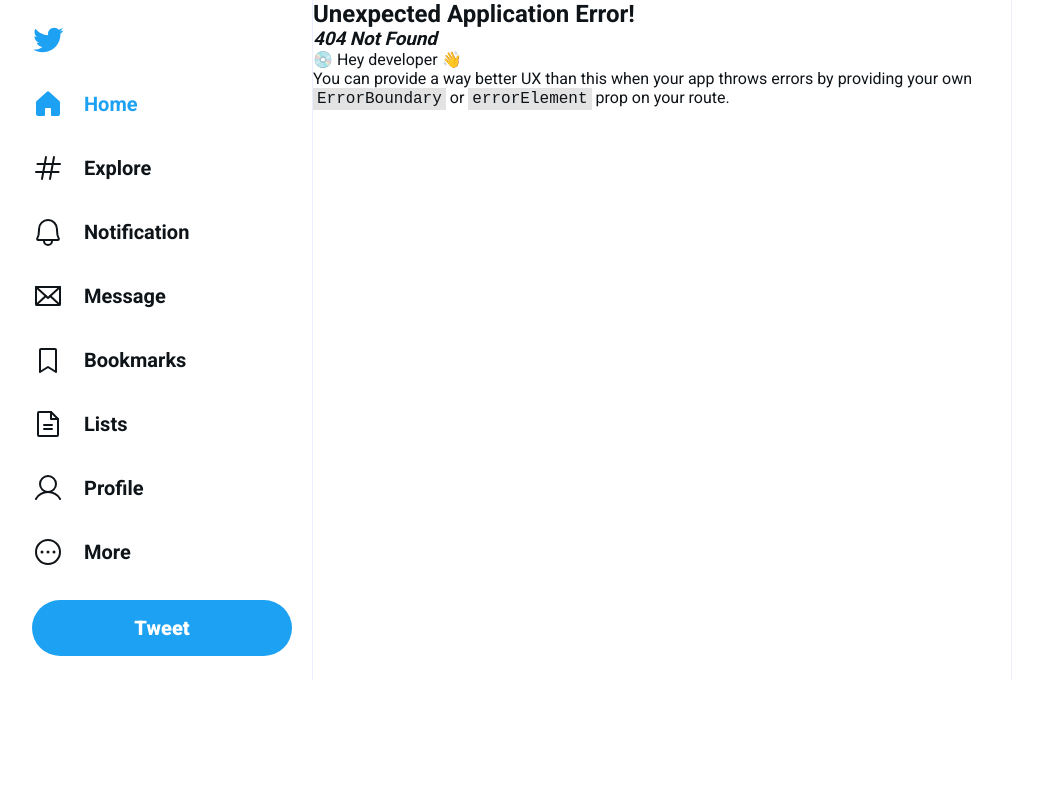
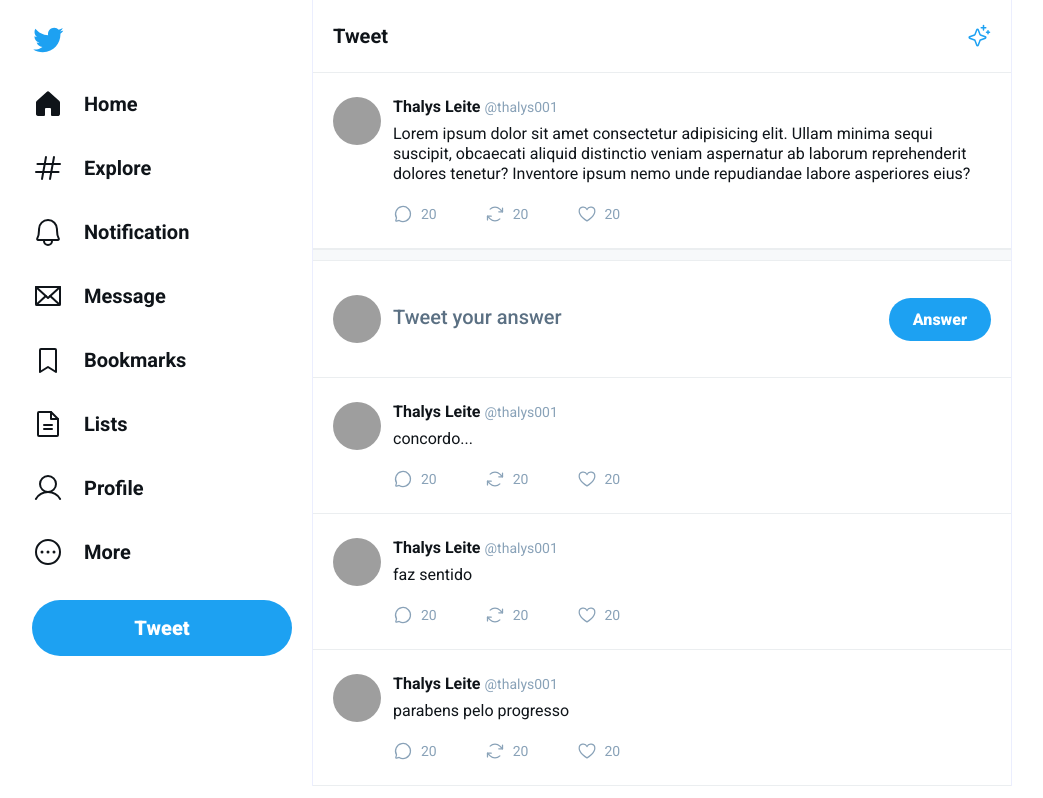
Before and after one commit to Thalys001/ui-twitter, a React (Vite) app: page /status in a window 1280 px wide. Before the commit this address had no page. Shown: the whole page, without its empty margins (128-1171 px from the left). Built offline with nearby package versions, Linux system fonts and the light colour scheme; grey boxes are pictures that could not be loaded.

Commit message:
feat(status): status page visual structure with react router

```diff
--- a/src/components/Sidebar.tsx
+++ b/src/components/Sidebar.tsx
@@ -1,5 +1,6 @@
+import { House, Hash, Bell, Envelope, BookmarkSimple, FileText, User, DotsThreeCircle } from 'phosphor-react'
+import { Link, NavLink } from 'react-router-dom'
 import twitterLogo from '../assets/logo-twitter.svg'
-import { House, Hash, Bell, Envelope, BookmarkSimple, FileText, User, DotsThreeCircle } from 'phosphor-react'
 
 import './Sidebar.css'
 
@@ -8,10 +9,10 @@
     <aside className='sidebar'>
       <img className='logo' src={twitterLogo} alt="Logo" />
       <nav className='main-navigation'>
-        <a className='active' href="">
+        <NavLink to="/">
           <House weight='fill' />
           Home
-        </a>
+        </NavLink>
         <a href="">
           <Hash />
           Explore
--- a/src/components/Tweet.tsx
+++ b/src/components/Tweet.tsx
@@ -1,4 +1,5 @@
 import { ArrowsClockwise, ChatCircle, Heart } from 'phosphor-react'
+import { Link } from 'react-router-dom'
 import './Tweet.css'
 
 interface TweetProps {
@@ -7,7 +8,7 @@
 
 export function Tweet(props: TweetProps) {
   return (
-    <a href="#" className='tweet' >
+    <Link to="/status" className='tweet' >
       <img src="https://github.com/thalys001.png" alt="Thalys Leite" />
 
       <div className="tweet-content">
@@ -33,6 +34,6 @@
           </button>
         </div>
       </div>
-    </a>
+    </Link>
   )
 }
--- /dev/null
+++ b/src/layouts/Default.tsx
@@ -0,0 +1,13 @@
+import { Outlet } from "react-router-dom";
+import { Sidebar } from "../components/Sidebar";
+
+export function Default() {
+  return (
+    <div className='layout'>
+      <Sidebar />
+      <div className="content">
+        <Outlet />
+      </div>
+    </div>
+  )
+}
--- a/src/main.tsx
+++ b/src/main.tsx
@@ -2,17 +2,11 @@
 import ReactDOM from 'react-dom/client'
 import './global.css'
 
-import { Sidebar } from './components/Sidebar'
 import { RouterProvider } from 'react-router-dom'
 import { router } from './routes'
 
 ReactDOM.createRoot(document.getElementById('root') as HTMLElement).render(
   <React.StrictMode>
-    <div className='layout'>
-      <Sidebar />
-      <div className="content">
-          <RouterProvider router={router} />
-      </div>
-    </div>
+    <RouterProvider router={router} />
   </React.StrictMode>,
 )
--- /dev/null
+++ b/src/pages/Status.css
@@ -0,0 +1,52 @@
+.answer-tweet-form {
+  padding: 1.5rem 1.25rem;
+  display: flex;
+  align-items: center;
+  gap: 0.5rem;
+  border-bottom: 1px solid #ebeef0;
+}
+
+.answer-tweet-form label {
+  flex: 1;
+  display: flex;
+  align-items: center;
+  gap: 0.75rem;
+}
+
+.answer-tweet-form label img {
+  width: 3rem;
+  height: 3rem;
+  border-radius: 9999px;
+}
+
+.answer-tweet-form label textarea {
+  flex: 1;
+  border: 0;
+  font-size: 1.25rem;
+  font-weight: 500;
+  margin-top: 1.25rem;
+  resize: none;
+}
+
+.answer-tweet-form label textarea:focus {
+  outline: none;
+}
+
+.answer-tweet-form label textarea::placeholder {
+  color: #5b7083;
+}
+
+.answer-tweet-form button[type="submit"] {
+  margin-left: auto;
+  background: var(--twitter-blue);
+  border-radius: 999px;
+  padding: 0.75rem 1.5rem;
+  color: #fff;
+  font-size: 1rem;
+  font-weight: 900;
+  border: 0;
+}
+
+.answer-tweet-form button[type="submit"]:hover {
+  filter: brightness(0.9);
+}
--- /dev/null
+++ b/src/pages/Status.tsx
@@ -0,0 +1,35 @@
+import { Header } from "../components/Header"
+import { Separator } from "../components/Separator"
+import { Tweet } from "../components/Tweet"
+
+import './Status.css'
+
+const answers = [
+  'concordo...',
+  'faz sentido',
+  'parabens pelo progresso'
+]
+
+export function Status() {
+  return (
+    <main className="status">
+      <Header title='Tweet' />
+    <Tweet content="Lorem ipsum dolor sit amet consectetur adipisicing elit. Ullam minima sequi suscipit, obcaecati aliquid distinctio veniam aspernatur ab laborum reprehenderit dolores tenetur? Inventore ipsum nemo unde repudiandae labore asperiores eius?
+"/>
+      <Separator />
+
+      <form className="answer-tweet-form">
+        <label htmlFor="tweet">
+          <img src="https://github.com/thalys001.png" alt="Thalys Leite" />
+          <textarea id="tweet" placeholder="Tweet your answer" />
+        </label>
+
+        <button type='submit'>Answer</button>
+      </form>
+
+      {answers.map(answer => {
+      return <Tweet key={answer} content={answer} />
+    })}
+    </main>
+  )
+}
```
Also changed, not shown: src/routes.tsx (+16 -7 lines).
